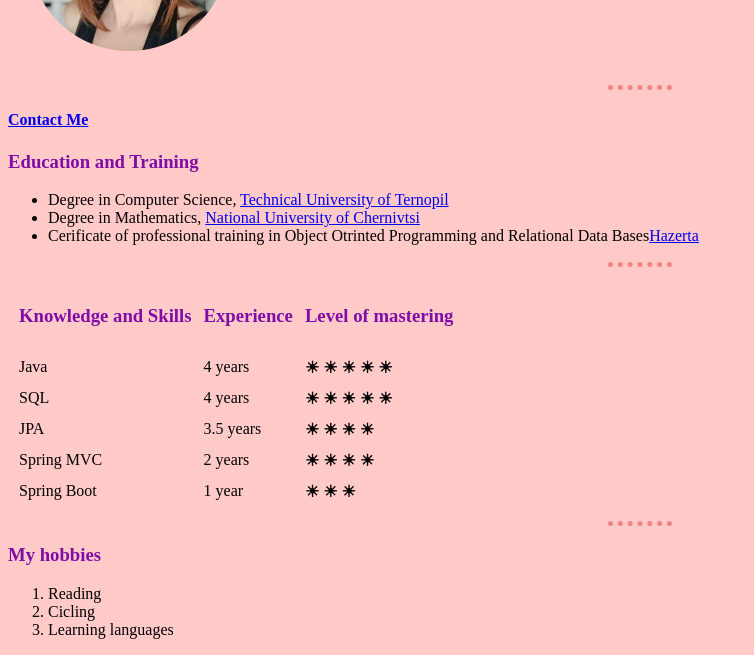
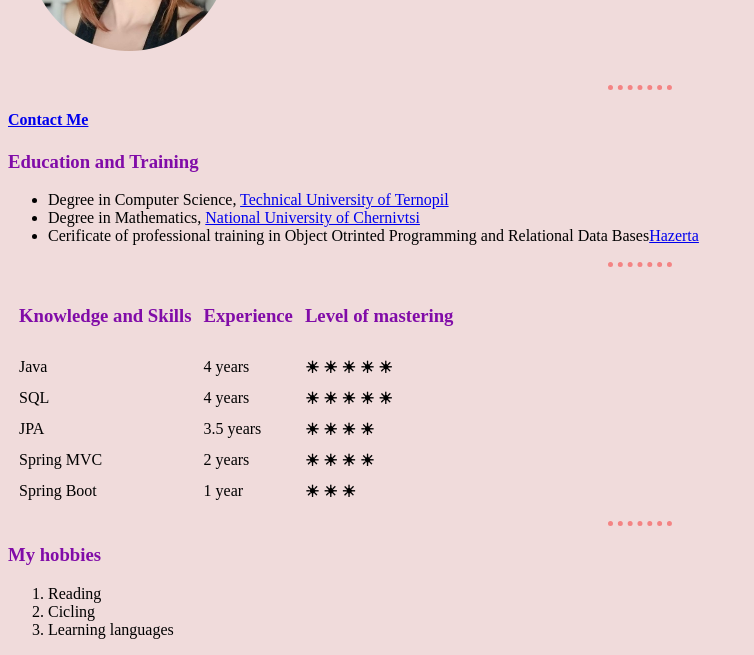
Before and after one commit to LanaSweet/cv, a plain HTML site: page index.html in a window 1280 px wide. Shown: the part 178-833 px from the top of the page, without its empty margins (0-754 px from the left). Drawn offline with Linux system fonts and the light colour scheme.

Commit message:
Update styles.css

```diff
--- a/css/styles.css
+++ b/css/styles.css
@@ -1,11 +1,11 @@
         body {
-            background-color: #FFCAC8;
+            background-color: #F0DBDB;
 
         }
        hr {
             border: 5px dotted #F48484;
             border-style: none none dotted;
-            background-color: #FFCAC8;
+            background-color: #F0DBDB;
             width: 5%;
             align: left;
 }
```
